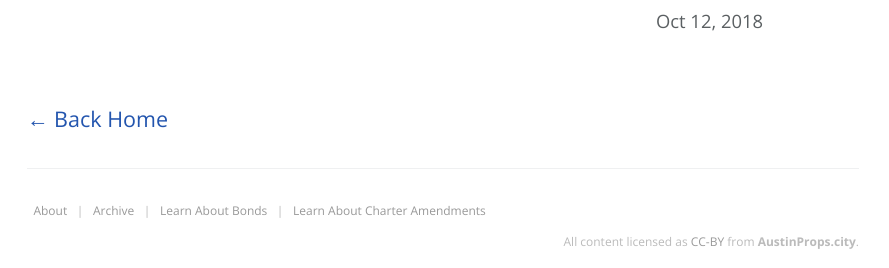
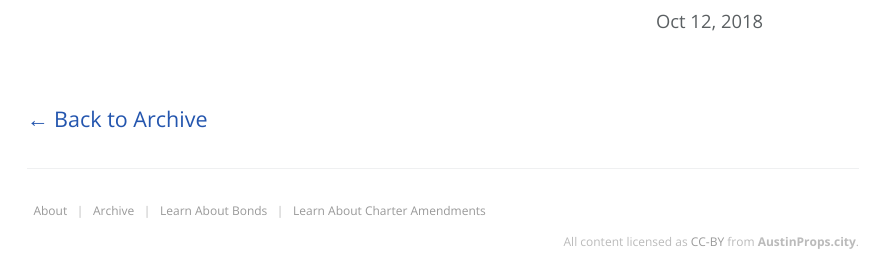
Before and after one commit to h3h/austinprops.city, a Jekyll site: the page built from _posts/2018-10-12-proposition-k.md, in a window 1280 px wide. Shown: the part 712-980 px from the top of the page, without its empty margins (197-1086 px from the left). Built offline with Jekyll 4.4.1, drawn with Linux system fonts in a browser that asks for light colours.

Commit message:
Link archived proposition pages back to the archive
Co-Authored-By: Claude Opus 5.5 <noreply@anthropic.com>
Claude-Session: https://claude.ai/code/session_01NVM8qob9aiQdHqn3pq2deb

```diff
--- a/_layouts/post.html
+++ b/_layouts/post.html
@@ -16,5 +16,9 @@ layout: default
         <p class="post-meta">
             <time datetime="{{ page.date | date_to_xmlschema }}" itemprop="datePublished">{{ page.date | date: "%b %-d, %Y" }}</time>{% if page.author %} • <span itemprop="author" itemscope itemtype="http://schema.org/Person"><span itemprop="name">{{ page.author }}</span></span>{% endif %}</p>
     </div>
+    {% if page.ballot == site.current_ballot %}
     <h3 class="post-return-home"><a href="/">&larr; Back Home</a></h3>
+    {% else %}
+    <h3 class="post-return-home"><a href="/archive">&larr; Back to Archive</a></h3>
+    {% endif %}
 </article>
```
